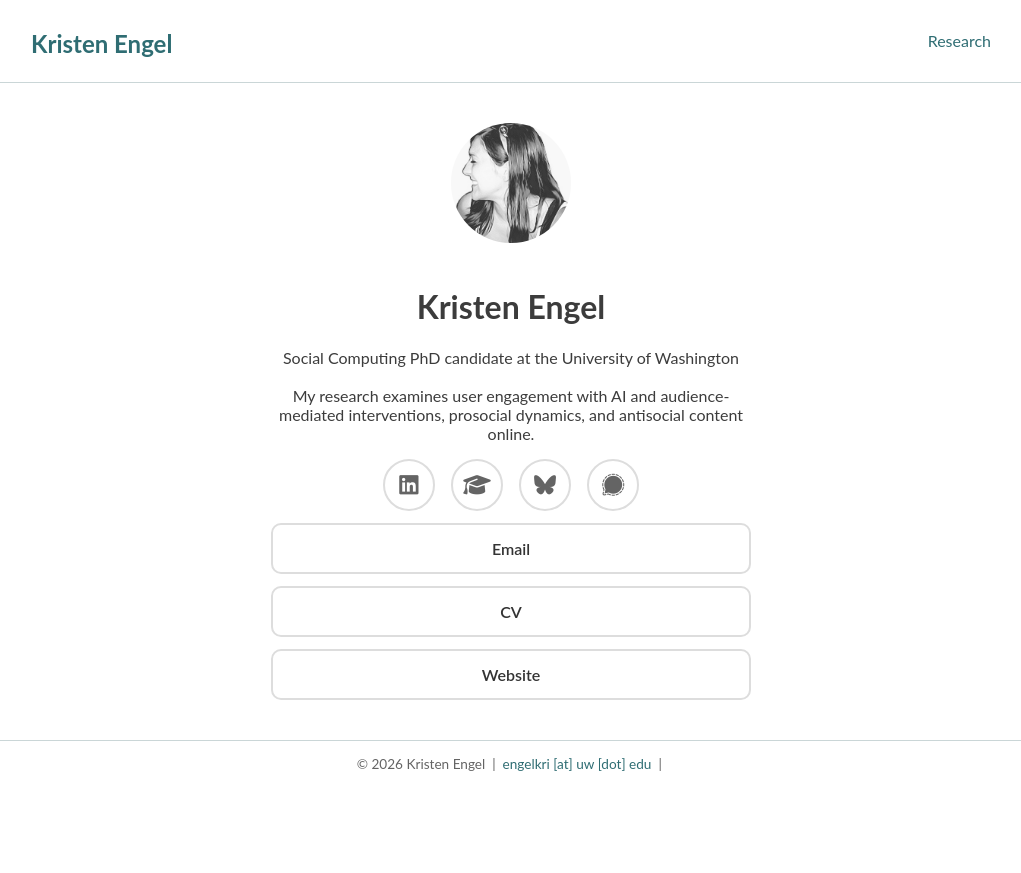
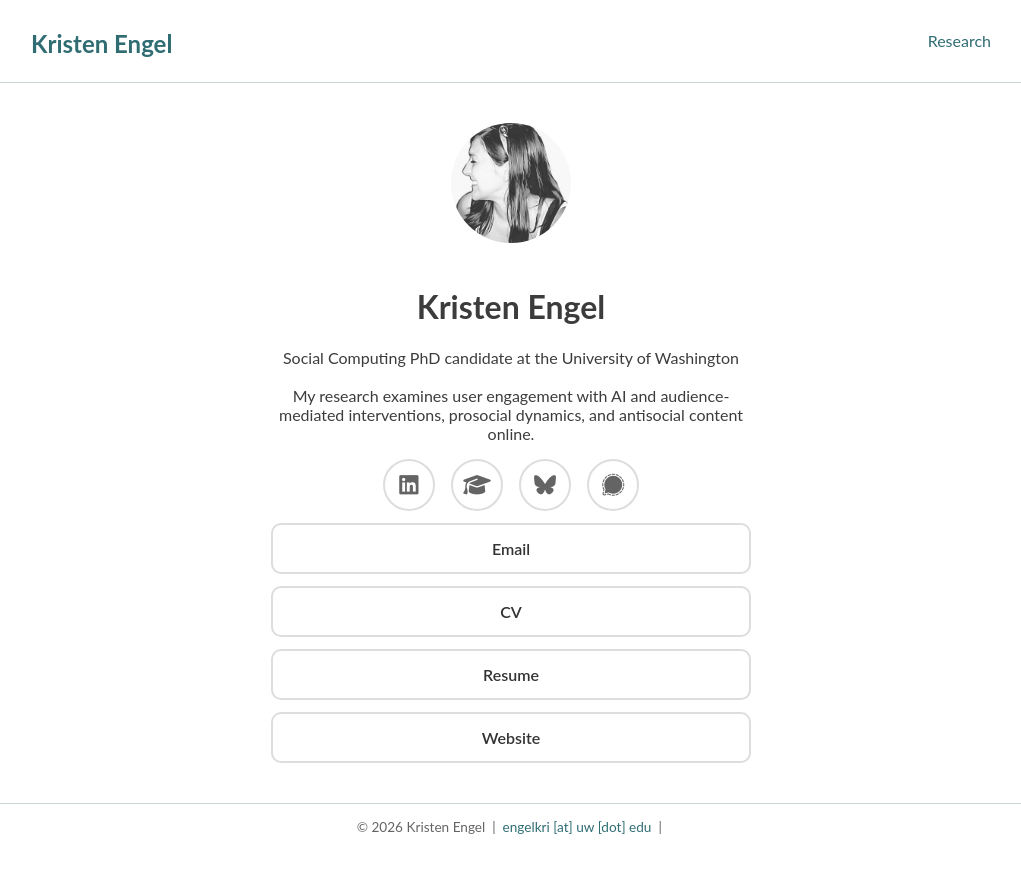
Before and after one commit to engelkri/engelkri.github.io, a Jekyll site: the page built from links.html, in a window 1280 px wide. Shown: the top 873 px of the page, without its empty margins (129-1150 px from the left). Built offline with Jekyll 4.4.1, drawn with Linux system fonts in a browser that asks for light colours; nearby versions of some CDN libraries.

Commit message:
Add link to resume in links.html

```diff
--- a/links.html
+++ b/links.html
@@ -38,5 +38,6 @@
 <!-- Square buttons -->
 <a class="link" href="mailto:engelkri@uw.edu">Email</a>
 <a class="link" href="https://drive.google.com/file/d/1bIuuJHxifqGP4VCr5dfQCv35a8CnPJ3C/view">CV</a>
+<a class="link" href="https://drive.google.com/file/d/1Sh2OaJkx_Qe0auU-DBh-gmkX6kNsCQ1g/view">Resume</a>
 <!-- <a class="link" href="https://drive.google.com/file/d/1AiclbTFgLYKb0A6NPxR8b1ifpu_B05dD/view">CV</a> -->
 <a class="link" href="https://kristenengel.com">Website</a>
```
